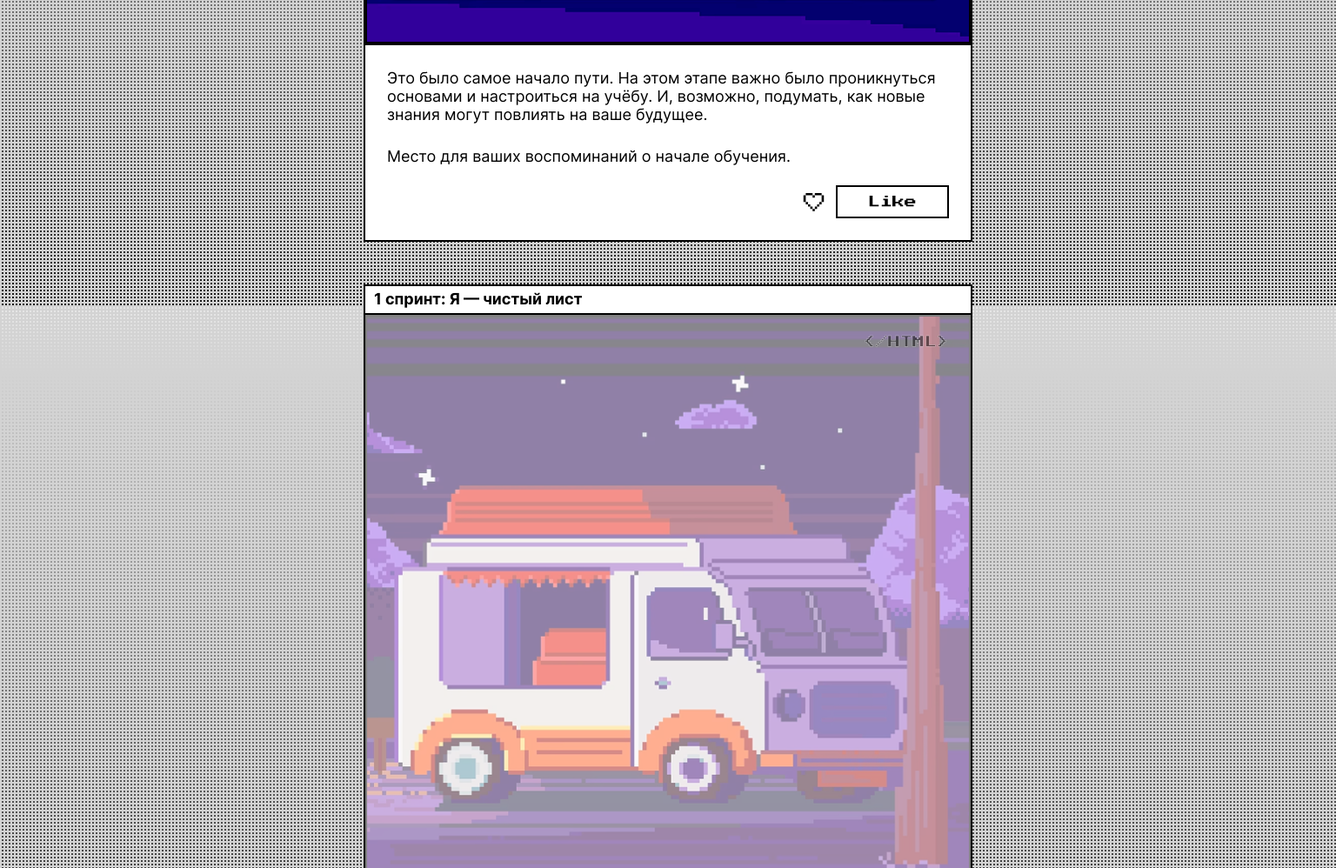
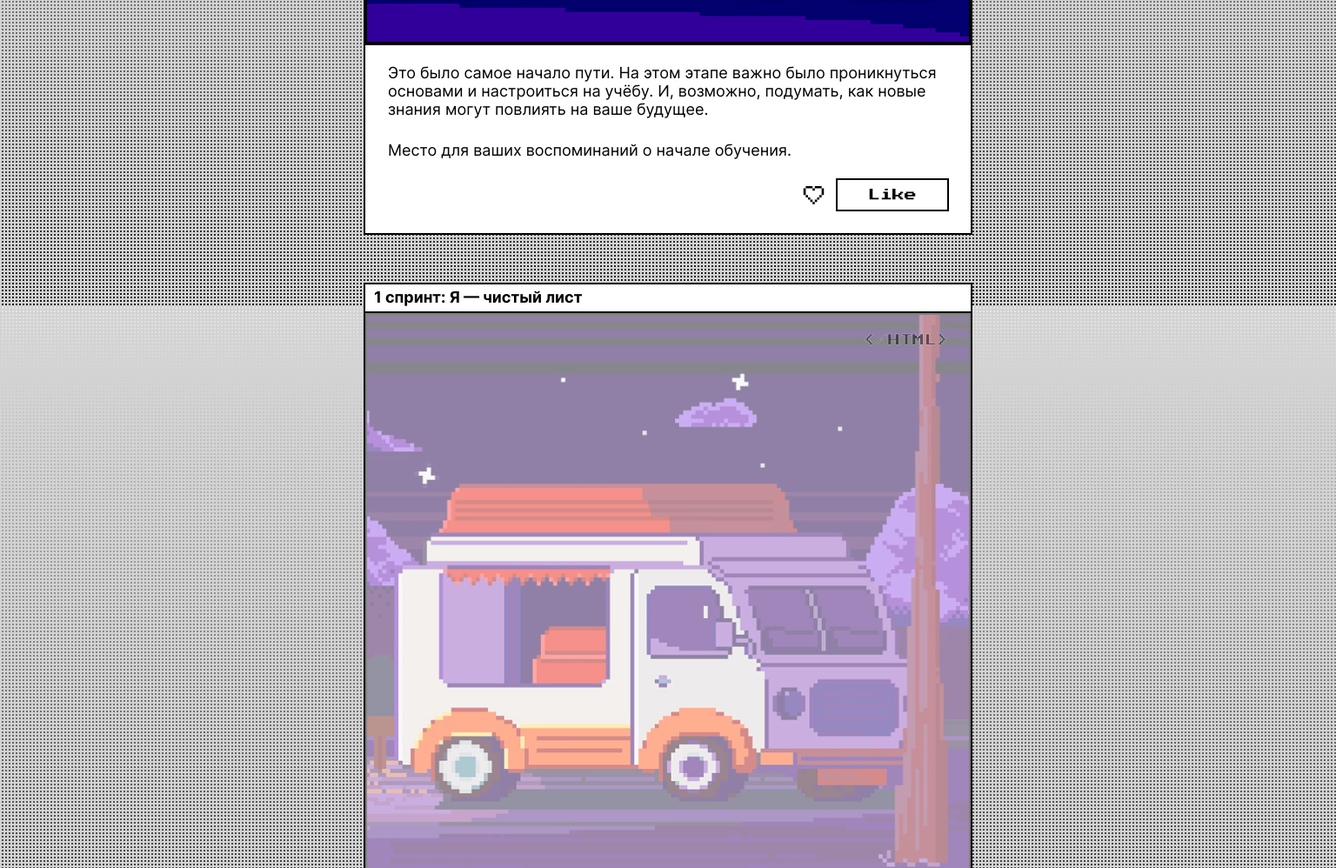
Before and after one commit to miklefreeman/zakrivayuschiy-teg-f, a plain HTML site: page index.html in a window 1536 px wide. Shown: the part 1249-2247 px from the top of the page at 87% size. Drawn offline with Linux system fonts and the light colour scheme; files whose address does not match are found by name.

Commit message:
"fix_style_display by layout"

```diff
--- a/styles/style.css
+++ b/styles/style.css
@@ -1,3 +1,15 @@
+/* Здесь вы напишете основную часть стилей страницы.
+Будьте внимательны! Для корректной работы скриптов на этом сайте нужно, чтобы в HTML некоторые классы были названы особым образом:
+✦ like-icon — для svg-иконки анимированного сердца
+✦ card__like-button — для кнопки Like рядом с иконкой
+✦ card__icon-button — для кнопки, оборачивающей иконку
+✦ card__icon-button — для кнопки, оборачивающей иконку
+✦ is-liked — для обозначения состояния лайкнутой иконки в виде сердца
+✦ button__text — для обозначения текстового элемента внутри кнопки
+*/
+
+/*<-----------------------------Filter----------------------------->*/
+
 .card-filter__contrast {
   filter: contrast(200%);
 }
@@ -29,6 +41,8 @@
 .card-filter__invert-and-blur {
   filter: invert(0.7) blur(0.2em);
 }
+
+/*<-----------------------------Other-class----------------------------->*/
 
 .clamp-witdh {
   width: var(--width-clamp);
@@ -69,7 +83,7 @@
   box-shadow: 2px 2px 0 var(--color-accent);
 }
 
-.button > span {
+.button>span {
   --color-accent: #fff;
   position: relative;
   z-index: 1;
@@ -77,12 +91,14 @@
   mix-blend-mode: difference;
 }
 
+/*<-----------------------------.page----------------------------->*/
+
 .page {
   position: relative;
   z-index: -1;
   min-inline-size: 375px;
   max-inline-size: 700px;
-  font-family: var(--font-body), sans-serif;
+  font-family: var(--main-font), sans-serif;
   font-variation-settings: 'wght' var(--font-weight-normal);
   min-block-size: 100dvb;
   margin: 0 auto;
@@ -106,6 +122,12 @@
   background-color: var(--color-bg);
 }
 
+@media (min-width: 1440px) {
+  .header__logo {
+    padding: 128px 120.5px;
+  }
+}
+
 .header__link {
   text-decoration: none;
 }
@@ -119,14 +141,6 @@
   text-transform: uppercase;
 }
 
-/*-------------@media--------------------------------------------------*/
-
-@media (min-width: 1440px) {
-  .header__logo {
-    padding: 128px 120.5px;
-  }
-}
-
 
 /*<-----------------------------.main------------------------------>*/
 
@@ -138,7 +152,7 @@
 
 @media (min-width: 1440px) {
   .main {
-    gap: 49px;
+    gap: 55px;
   }
 }
 
@@ -202,10 +216,7 @@
   }
 }
 
-@supports (
-  (-webkit-text-stroke: 0.03em var(--card-shadow-color)) or
-    (text-stroke: 0.03em var(--card-shadow-color))
-) {
+@supports ((-webkit-text-stroke: 0.03em var(--card-shadow-color)) or (text-stroke: 0.03em var(--card-shadow-color))) {
   .card__label {
     text-shadow: none;
     -webkit-text-stroke: 0.03em var(--card-shadow-color);
@@ -223,22 +234,23 @@
 
 @media (min-width: 1440px) {
   .card__footer {
-    padding: 27px 25px 25px 25px;
-    gap: 23px;
+    padding: 21px 25px 25px 25px;
+    gap: 22px;
   }
 }
 
 .card__description {
   flex-direction: column;
   display: flex;
-  gap: 25px;
+  gap: 23px;
   line-height: 21px;
   font-size: var(--size-card-text-description);
 }
 
 @media (min-width: 1440px) {
   .card__description {
-    gap: 27px;
+    gap: 26px;
+    padding-left: 1px;
   }
 }
 
--- a/styles/variables.css
+++ b/styles/variables.css
@@ -1,31 +1,25 @@
 /* В этом файле будут храниться все значения переменных в исходном состоянии, а так же их изменения в зависимости от ширины устройства */
 :root {
-  --font-body: 'Inter';
+  --main-font: 'Inter';
   --font-heading: 'PressStart2P';
   --font-weight-normal: 400;
   --font-weight-bold: 700;
   --color-accent: #000;
   --color-bg: #fff;
   --width-clamp: clamp(100%, 80vw, 700px);
-  --bg-gradient: repeating-linear-gradient(
+  --bg-gradient: repeating-linear-gradient(#d3d3d3 0px,
+      #d3d3d3 2px,
+      transparent 2px,
+      transparent 4px),
+    repeating-linear-gradient(to right,
       #d3d3d3 0px,
       #d3d3d3 2px,
       transparent 2px,
-      transparent 4px
-    ),
-    repeating-linear-gradient(
-      to right,
-      #d3d3d3 0px,
-      #d3d3d3 2px,
-      transparent 2px,
-      transparent 4px
-    ),
-    repeating-linear-gradient(
-      to bottom,
+      transparent 4px),
+    repeating-linear-gradient(to bottom,
       #e7e7e7 0%,
       #e7e7e7 0.01%,
-      #1a1a1a 100%
-    );
+      #1a1a1a 100%);
   /*<-----------------------------сard-styles----------------------------->*/
 
   --size-card-text-title: 18px;
```
